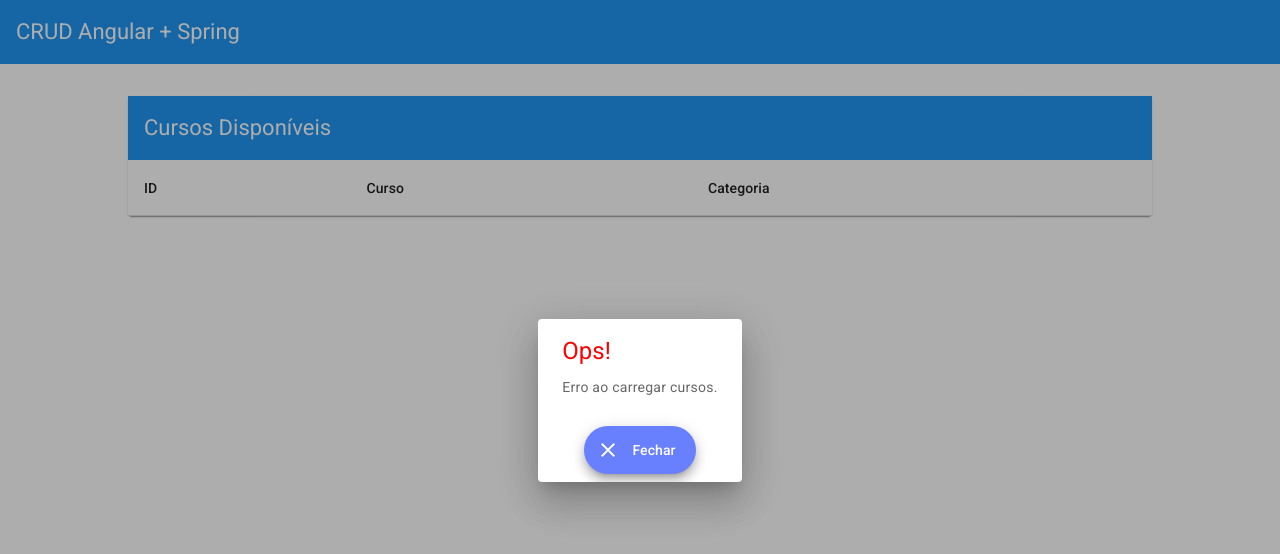
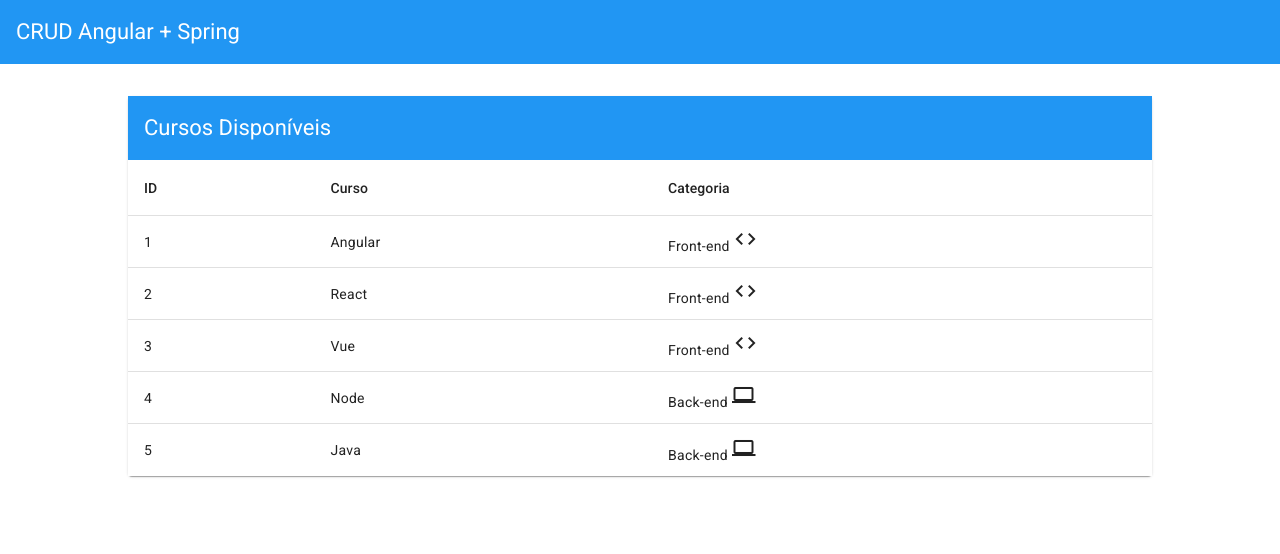
Before and after one commit to lucxavier/crud-angular-spring, an Angular app: page /courses in a window 1280 px wide. Shown: the top 554 px of the page. Built offline with nearby package versions, Linux system fonts and the light colour scheme; no server answers.

Commit message:
criando um pipe para mostrar um icone cm base na categoria do curso

```diff
--- a/src/app/courses/courses/courses.component.html
+++ b/src/app/courses/courses/courses.component.html
@@ -4,7 +4,7 @@
   </mat-toolbar>
   @if (courses$ | async; as courses) {
   <table mat-table [dataSource]="courses" class="mat-elevation-z8">
-    <!-- Position Column -->
+    <!-- ID Column -->
     <ng-container matColumnDef="_id">
       <th mat-header-cell *matHeaderCellDef>ID</th>
       <td mat-cell *matCellDef="let element">{{ element._id }}</td>
@@ -16,10 +16,15 @@
       <td mat-cell *matCellDef="let element">{{ element.name }}</td>
     </ng-container>
 
-    <!-- Weight Column -->
+    <!-- Category Column -->
     <ng-container matColumnDef="category">
       <th mat-header-cell *matHeaderCellDef>Categoria</th>
-      <td mat-cell *matCellDef="let element">{{ element.category }}</td>
+      <td mat-cell *matCellDef="let element">
+        {{ element.category }}
+        <mat-icon aria-hidden="false" aria-label="Categoria do Curso">{{
+          element.category | category
+        }}</mat-icon>
+      </td>
     </ng-container>
 
     <tr mat-header-row *matHeaderRowDef="displayedColumns"></tr>
--- a/src/app/courses/courses/courses.component.scss
+++ b/src/app/courses/courses/courses.component.scss
@@ -1,5 +1,6 @@
-table {
-  width: 100%;
+.mat-table {
+  overflow: auto;
+  max-height: 600px;
 }
 
 mat-card {
--- a/src/app/courses/courses/courses.component.ts
+++ b/src/app/courses/courses/courses.component.ts
@@ -9,7 +9,8 @@
 import { AsyncPipe } from '@angular/common';
 import { MatDialog } from '@angular/material/dialog';
 import { ErrorDialogComponent } from '../../shared/components/error-dialog/error-dialog.component';
-
+import { MatIconModule } from '@angular/material/icon';
+import { CategoryPipe } from '../../shared/pipes/category.pipe';
 @Component({
   selector: 'app-courses',
   imports: [
@@ -18,6 +19,8 @@
     MatToolbarModule,
     MatProgressSpinnerModule,
     AsyncPipe,
+    MatIconModule,
+    CategoryPipe,
   ],
   templateUrl: './courses.component.html',
   styleUrl: './courses.component.scss',
--- a/src/app/courses/services/courses.service.ts
+++ b/src/app/courses/services/courses.service.ts
@@ -7,14 +7,14 @@
   providedIn: 'root',
 })
 export class CoursesService {
-  private readonly API = '/assets/courses.jsonA';
+  private readonly API = '/assets/courses.json';
 
   constructor(private httpClient: HttpClient) {}
 
   list() {
     return this.httpClient.get<Course[]>(this.API).pipe(
       first(),
-      delay(5000),
+      //delay(5000),
       tap((courses) => console.log(courses))
     );
   }
--- /dev/null
+++ b/src/app/shared/pipes/category.pipe.ts
@@ -0,0 +1,16 @@
+import { Pipe, PipeTransform } from '@angular/core';
+
+@Pipe({
+  name: 'category',
+})
+export class CategoryPipe implements PipeTransform {
+  transform(value: string): string {
+    switch (value) {
+      case 'Front-end':
+        return 'code';
+      case 'Back-end':
+        return 'computer';
+    }
+    return 'code';
+  }
+}
```
Also changed, not shown: 1 other file (tests, documents, lock files or other folders).
